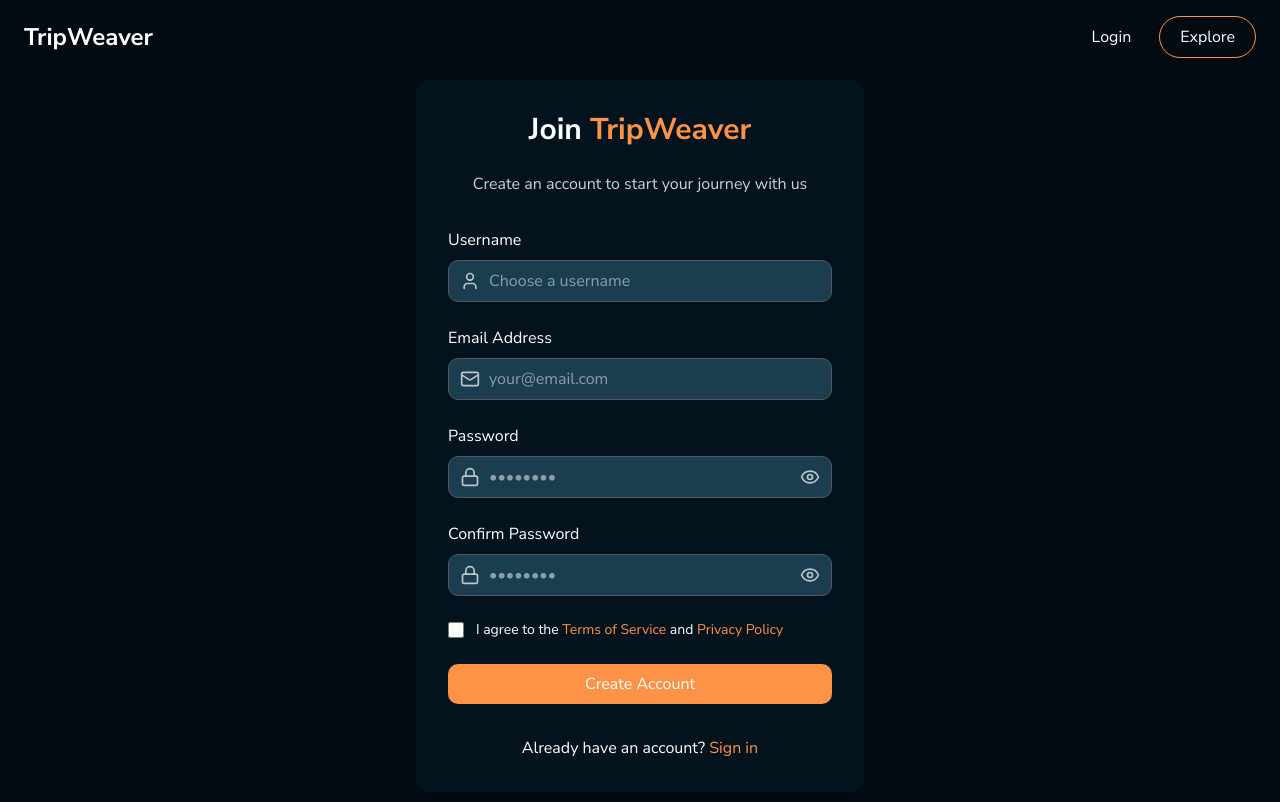
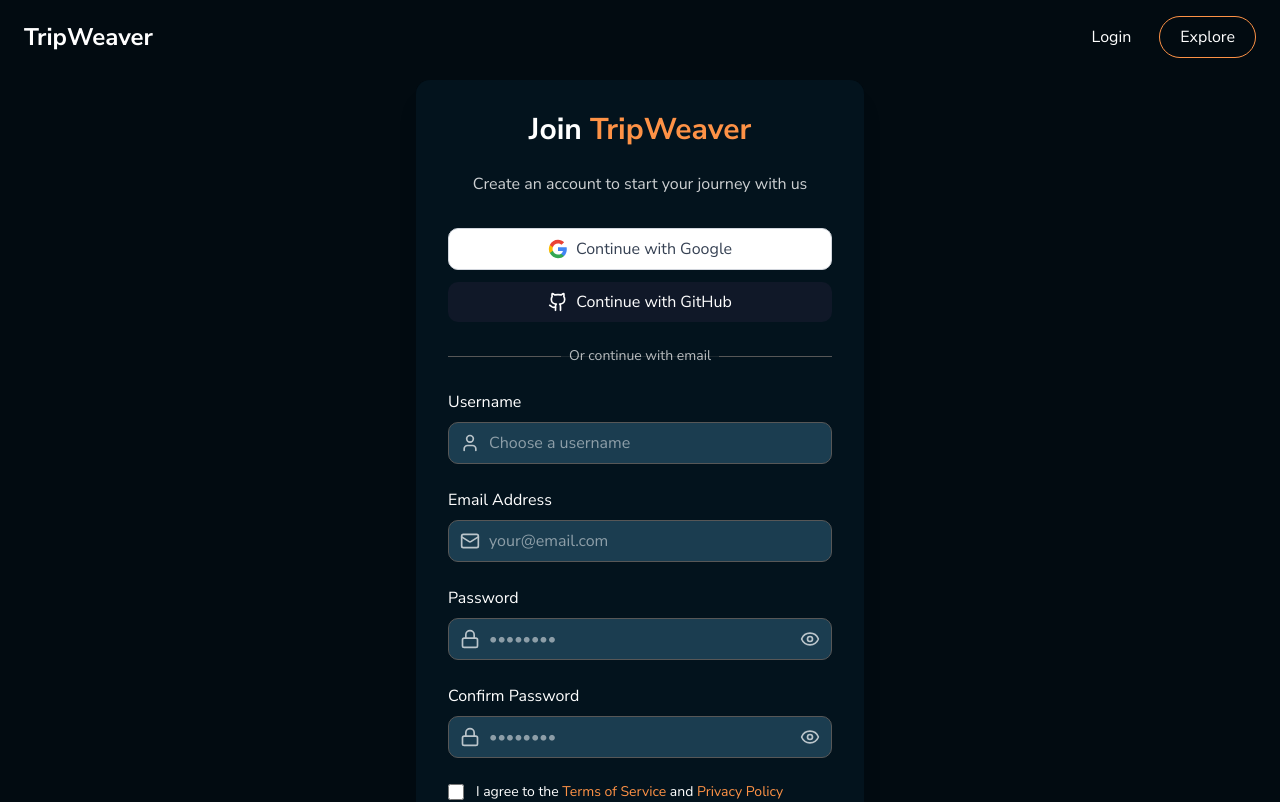
Before and after one commit to sewstie/TripWeaver, a Next.js app: page /signup in a window 1280 px wide. Shown: the top 802 px of the page. Built offline with nearby package versions, Linux system fonts and the light colour scheme; no server answers.

Commit message:
added sign up front end

```diff
--- a/src/app/login/page.jsx
+++ b/src/app/login/page.jsx
@@ -2,7 +2,7 @@
 
 import { useState } from "react";
 import Link from "next/link";
-import { Loader2, Mail, Lock, Eye, EyeOff, GitBranch } from "lucide-react";
+import { Loader2, Mail, Lock, Eye, EyeOff, Github } from "lucide-react";
 import { useRouter } from "next/navigation";
 import { useAuth } from "@/lib/AuthContext";
 import { AlertCircle } from "lucide-react";
@@ -181,7 +181,7 @@
               {isGithubLoading ? (
                 <Loader2 className="animate-spin h-5 w-5" />
               ) : (
-                <GitBranch className="h-5 w-5" />
+                <Github className="h-5 w-5" />
               )}
               Continue with Github
             </button>
--- a/src/app/signup/page.jsx
+++ b/src/app/signup/page.jsx
@@ -2,7 +2,7 @@
 
 import { useState } from "react";
 import Link from "next/link";
-import { Loader2, Mail, Lock, User, Eye, EyeOff } from "lucide-react";
+import { Loader2, Mail, Lock, User, Eye, EyeOff, Github } from "lucide-react";
 import { useRouter } from "next/navigation";
 import { useAuth } from "@/lib/AuthContext";
 import { AlertCircle } from "lucide-react";
@@ -17,10 +17,12 @@
   });
   const [showPassword, setShowPassword] = useState(false);
   const [showConfirmPassword, setShowConfirmPassword] = useState(false);
+  const [isGoogleLoading, setIsGoogleLoading] = useState(false);
+  const [isGithubLoading, setIsGithubLoading] = useState(false);
   const [isLoading, setIsLoading] = useState(false);
   const [errors, setErrors] = useState({});
   const [authError, setAuthError] = useState("");
-  const { signup } = useAuth();
+  const { signup, signInWithGoogle, signInWithGithub } = useAuth();
   const router = useRouter();
 
   const handleChange = (e) => {
@@ -98,6 +100,46 @@
     }
   };
 
+  const handleGoogleSignIn = async () => {
+    setIsGoogleLoading(true);
+    setAuthError("");
+    try {
+      await signInWithGoogle();
+      router.push("/");
+    } catch (error) {
+      console.error("Google sign-in error:", error);
+      if (error.code === "auth/popup-closed-by-user") {
+        setAuthError("Sign-in was cancelled.");
+      } else if (error.code === "auth/popup-blocked") {
+        setAuthError("Popup was blocked. Please allow popup and try again.");
+      } else {
+        setAuthError("Failed to sign in with Google. Please try again.");
+      }
+    } finally {
+      setIsGoogleLoading(false);
+    }
+  };
+
+  const handleGithubSignIn = async () => {
+    setIsGithubLoading(true);
+    setAuthError("");
+    try {
+      await signInWithGithub();
+      router.push("/");
+    } catch (error) {
+      console.error("GitHub sign-in error:", error);
+      if (error.code === "auth/popup-closed-by-user") {
+        setAuthError("Sign-in was cancelled.");
+      } else if (error.code === "auth/popup-blocked") {
+        setAuthError("Popup was blocked. Please allow popup and try again.");
+      } else {
+        setAuthError("Failed to sign in with GitHub. Please try again");
+      }
+    } finally {
+      setIsGithubLoading(false);
+    }
+  };
+
   return (
     <section className="py-20 min-h-screen flex items-center justify-center bg-[var(--tw-background)]">
       <div className="container mx-auto px-6">
@@ -114,6 +156,61 @@
               <span>{authError}</span>
             </div>
           )}
+          <div className="space-y-3 mb-6">
+            <button
+              type="button"
+              onClick={handleGoogleSignIn}
+              disabled={isGoogleLoading}
+              className="w-full py-2 px-4 rounded-lg font-medium transition-all duration-300 hover:opacity-90 bg-white text-gray-700 border border-gray-300 flex items-center justify-center gap-2"
+            >
+              {isGoogleLoading ? (
+                <Loader2 className="animate-spin h-5 w-5" />
+              ) : (
+                <svg className="w-5 h-5" viewBox="0 0 24 24">
+                  <path
+                    fill="#4285F4"
+                    d="M22.56 12.25c0-.78-.07-1.53-.2-2.25H12v4.26h5.92c-.26 1.37-1.04 2.53-2.21 3.31v2.77h3.57c2.08-1.92 3.28-4.74 3.28-8.09z"
+                  />
+                  <path
+                    fill="#34A853"
+                    d="M12 23c2.97 0 5.46-.98 7.28-2.66l-3.57-2.77c-.98.66-2.23 1.06-3.71 1.06-2.86 0-5.29-1.93-6.16-4.53H2.18v2.84C3.99 20.53 7.7 23 12 23z"
+                  />
+                  <path
+                    fill="#FBBC05"
+                    d="M5.84 14.09c-.22-.66-.35-1.36-.35-2.09s.13-1.43.35-2.09V7.07H2.18C1.43 8.55 1 10.22 1 12s.43 3.45 1.18 4.93l2.85-2.22.81-.62z"
+                  />
+                  <path
+                    fill="#EA4335"
+                    d="M12 5.38c1.62 0 3.06.56 4.21 1.64l3.15-3.15C17.45 2.09 14.97 1 12 1 7.7 1 3.99 3.47 2.18 7.07l3.66 2.84c.87-2.6 3.3-4.53 6.16-4.53z"
+                  />
+                </svg>
+              )}
+              Continue with Google
+            </button>
+            <button
+              type="button"
+              onClick={handleGithubSignIn}
+              disabled={isGithubLoading}
+              className="w-full py-2 px-4 rounded-lg font-medium transition-all duration-300 hover:opacity-90 bg-gray-900 text-white flex items-center justify-center gap-2"
+            >
+              {isGithubLoading ? (
+                <Loader2 className="animate-spin h-5 w-5" />
+              ) : (
+                <Github className="h-5 w-5" />
+              )}
+              Continue with GitHub
+            </button>
+          </div>
+          <div className="relative mb-6">
+            <div className="absolute inset-0 flex items-center">
+              <div className="w-full border-t border-[var(--tw-border)]"></div>
+            </div>
+            <div className="relative flex justify-center text-sm">
+              <span className="bg-[var(--tw-subbackground)] px-2 text-[var(--tw-text)] opacity-70">
+                Or continue with email
+              </span>
+            </div>
+          </div>
           <form onSubmit={handleSubmit} className="space-y-6">
             <div>
               <label
```
